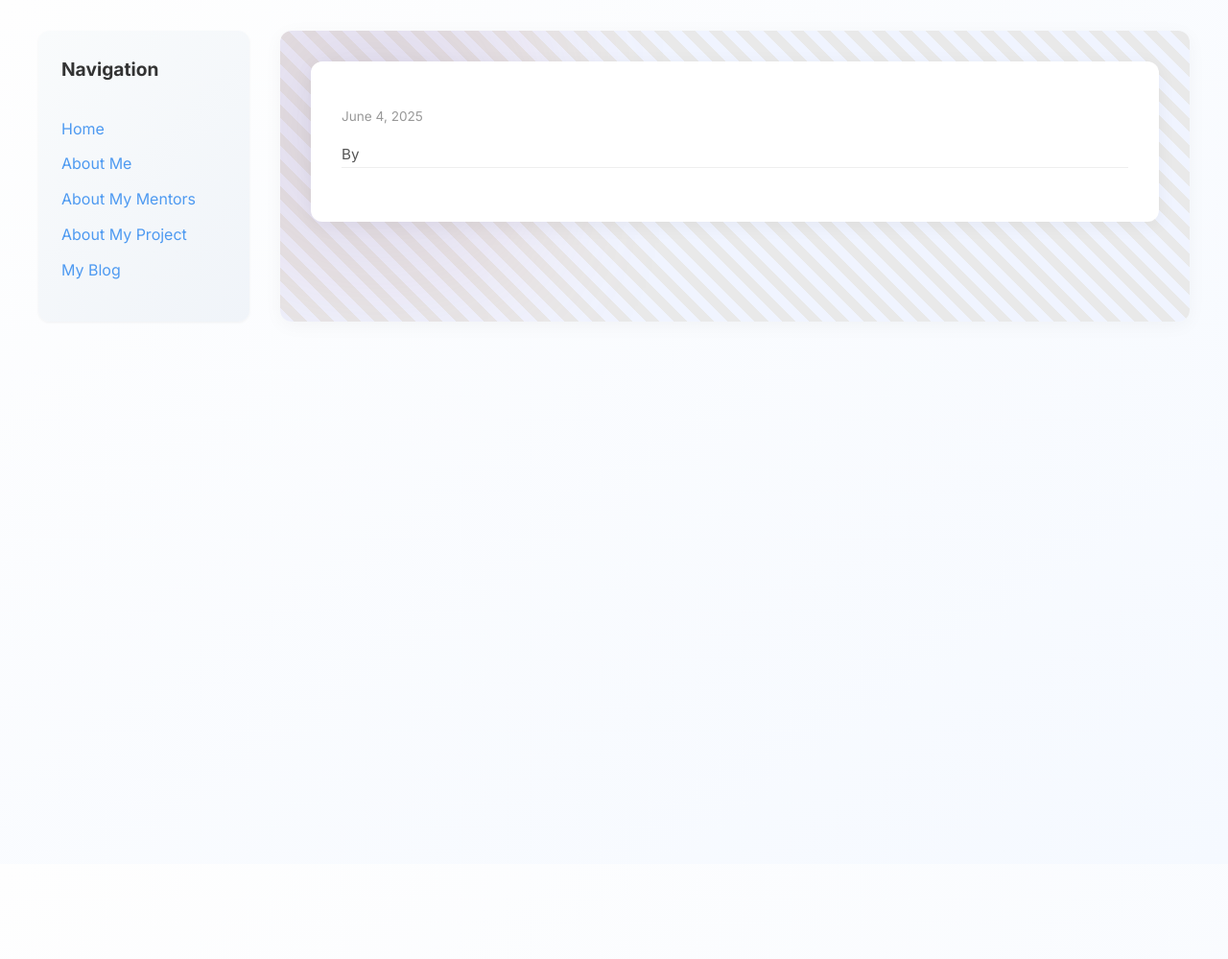
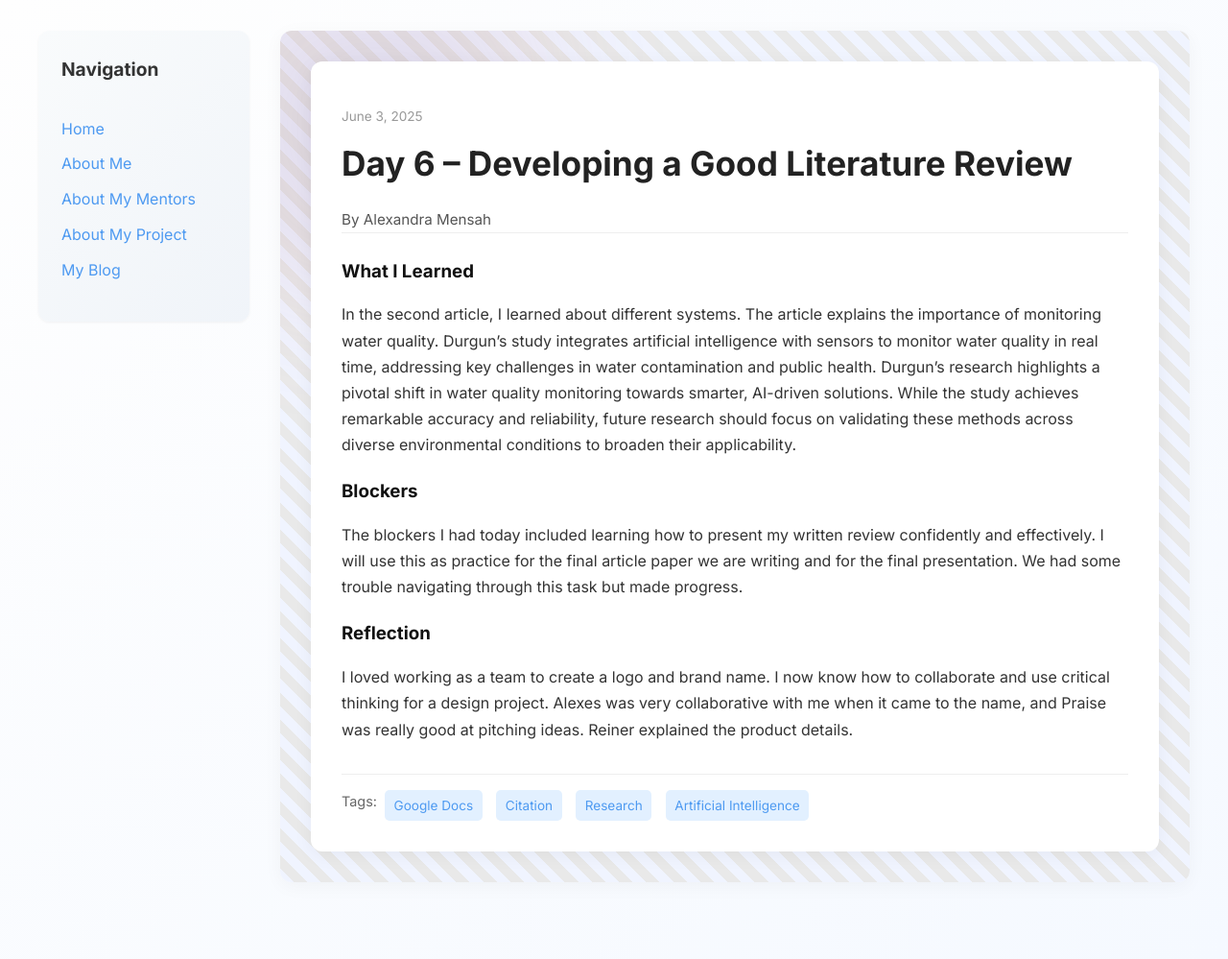
Before and after one commit to alexandratory/alexandratory.github.io, a Jekyll site: the page built from _posts/2025-06-03-day-6.md, in a window 1280 px wide. Shown: the whole page at 96% size. Built offline with Jekyll 4.4.1, drawn with Linux system fonts in a browser that asks for light colours; our own code applies the rules of GitHub Pages for plain Markdown files; before the commit the page ends 900 px from its top, so only the background shows below that.

Commit message:
Update 2025-06-03-day-6.md

```diff
--- a/_posts/2025-06-03-day-6.md
+++ b/_posts/2025-06-03-day-6.md
@@ -1,20 +1,21 @@
 ---
 layout: post
-title: Day 6 – Developing a good literature review
+title: "Day 6 – Developing a Good Literature Review"
 date: 2025-06-03
 author: Alexandra Mensah
 permalink: /day6.html
 tags:
-  - google docs
-  - citation
+  - Google Docs
+  - Citation
   - Research
-  - Artifical Intelligence
+  - Artificial Intelligence
 
 what_i_learned: |
-  In the second article ive learned about different systems. The article explains the importance of monitoring water quality. Durgun’s study integrates artificial intelligence with sensors to monitor water quality in real time, taking care of key challenges in water contamination and public health.Durgun’s research highlights a pivotal shift in water quality monitoring towards smarter, AI-driven solutions. While the study achieves remarkable accuracy and reliability, future research should focus on validating these methods across diverse environmental conditions to broaden their applicability.
+  In the second article, I learned about different systems. The article explains the importance of monitoring water quality. Durgun’s study integrates artificial intelligence with sensors to monitor water quality in real time, addressing key challenges in water contamination and public health. Durgun’s research highlights a pivotal shift in water quality monitoring towards smarter, AI-driven solutions. While the study achieves remarkable accuracy and reliability, future research should focus on validating these methods across diverse environmental conditions to broaden their applicability.
 
-|
-  The blockers that I had for today was learning how nto present my written review confidently and effective. I will use this as practice for the final article paper we are writing and for the final presentation. We had some trouble  nthi
+blockers: |
+  The blockers I had today included learning how to present my written review confidently and effectively. I will use this as practice for the final article paper we are writing and for the final presentation. We had some trouble navigating through this task but made progress.
+
 reflection: |
-  I loved working as a team to create a logo and brand name. I now know how to collaborate and use critical thinking for a design project. Alexes was very collaborative with me when it came to the name and praise was realy good at pitching ideas. Reiner explained the product details.
+  I loved working as a team to create a logo and brand name. I now know how to collaborate and use critical thinking for a design project. Alexes was very collaborative with me when it came to the name, and Praise was really good at pitching ideas. Reiner explained the product details.
 ---
```
